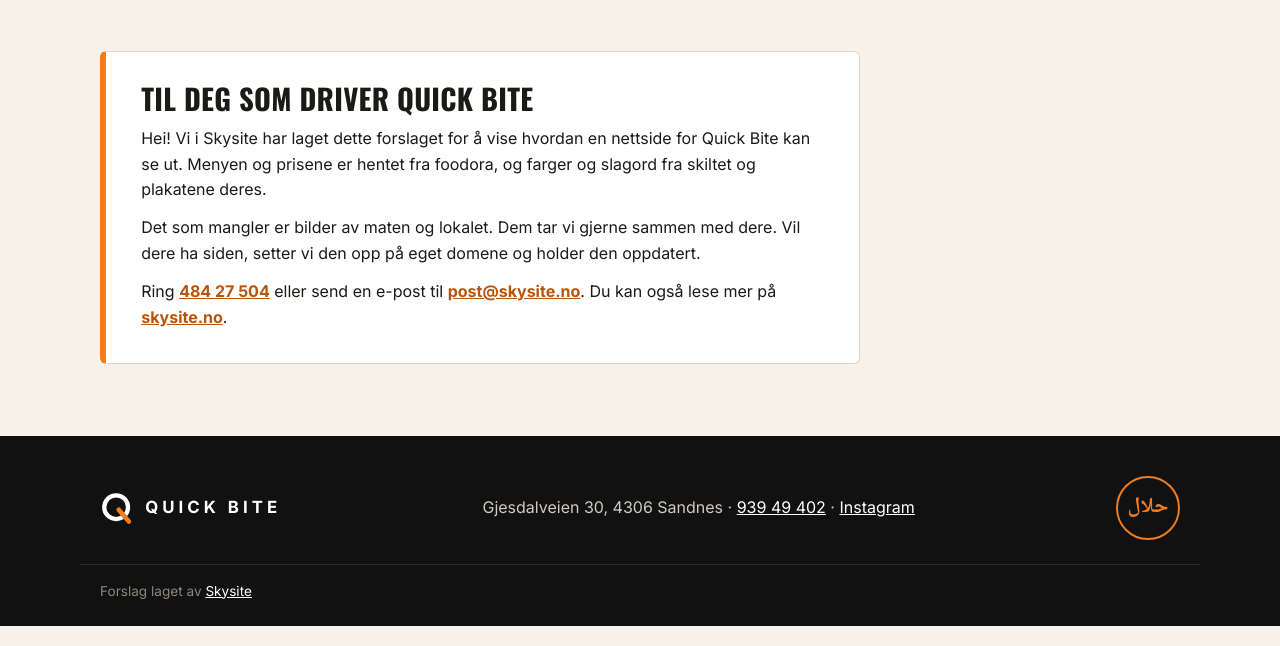
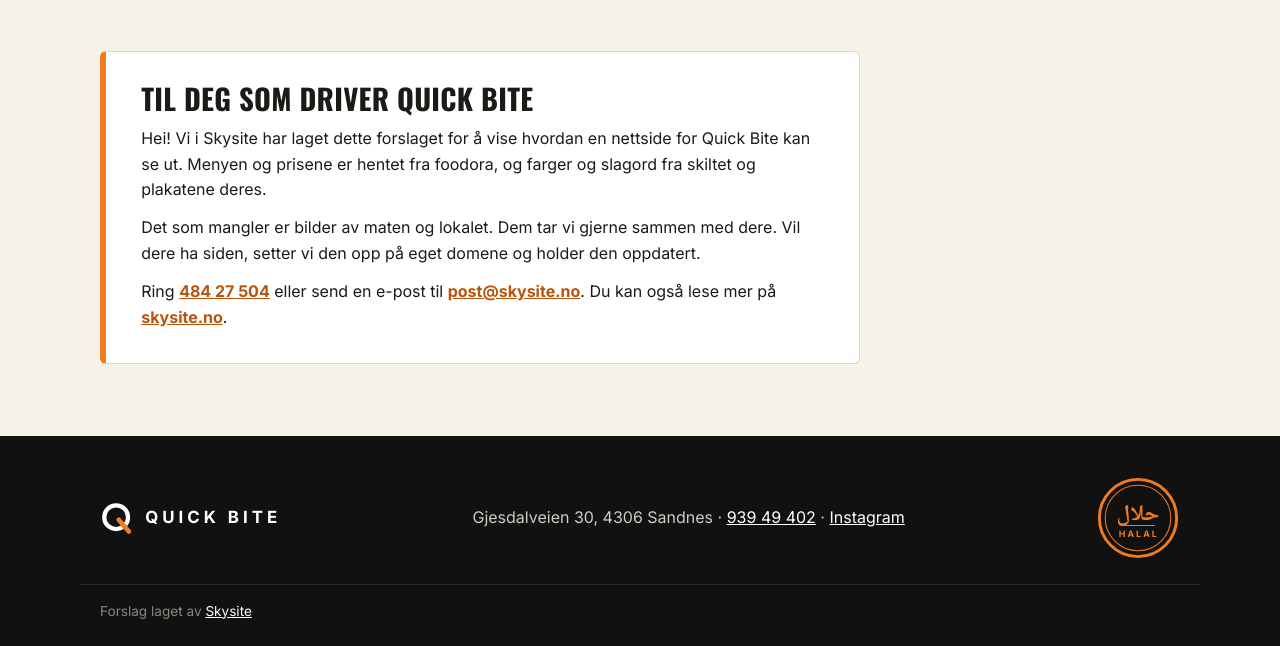
Before and after one commit to hazax123/quick-bite, a plain HTML site: page index.html in a window 1280 px wide. Shown: the part 2389-3035 px from the top of the page. Drawn offline with Linux system fonts and the light colour scheme.

Commit message:
Halal-merke: rund sirkel med حلال øverst og HALAL under
Co-Authored-By: Claude Opus 5.5 <noreply@anthropic.com>

```diff
--- a/index.html
+++ b/index.html
@@ -188,7 +188,7 @@
       <span>QUICK BITE</span>
     </div>
     <p>Gjesdalveien 30, 4306 Sandnes · <a href="tel:+4793949402">939 49 402</a> · <a href="https://www.instagram.com/quick.bite.sandnes/" target="_blank" rel="noopener">Instagram</a></p>
-    <p class="halal" role="img" aria-label="Halal"><span lang="ar" dir="rtl">حلال</span></p>
+    <svg class="halal" viewBox="0 0 100 100" role="img" aria-label="Halal"><circle cx="50" cy="50" r="46" fill="none" stroke="#f07c1f" stroke-width="3.5"/><circle cx="50" cy="50" r="39" fill="none" stroke="#f07c1f" stroke-width="1.2"/><text x="50" y="52" text-anchor="middle" lang="ar" direction="rtl" font-family="Geeza Pro, Noto Naskh Arabic, Noto Sans Arabic, Segoe UI, Tahoma, sans-serif" font-size="27" font-weight="700" fill="#f07c1f">حلال</text><line x1="30" y1="59" x2="70" y2="59" stroke="#f07c1f" stroke-width="1.2"/><text x="51" y="73" text-anchor="middle" font-family="Inter, Arial, sans-serif" font-size="10.5" font-weight="700" letter-spacing="2.5" fill="#f07c1f">HALAL</text></svg>
   </div>
   <div class="wrap made">Forslag laget av <a href="https://skysite.no" target="_blank" rel="noopener">Skysite</a></div>
 </footer>
--- a/style.css
+++ b/style.css
@@ -111,8 +111,7 @@ em{font-family:'Kaushan Script',cursive;font-style:normal;text-transform:none;co
 .foot-grid{display:flex;align-items:center;justify-content:space-between;gap:1rem 2rem;flex-wrap:wrap}
 .foot-logo{margin-right:0}
 .foot a{color:#fff}
-.halal{width:64px;height:64px;border:2.5px solid var(--orange);color:var(--orange);border-radius:50%;display:grid;place-items:center;flex:none}
-.halal span{font-family:"Geeza Pro","Noto Naskh Arabic","Noto Sans Arabic","Segoe UI",Tahoma,sans-serif;font-size:1.35rem;font-weight:700;line-height:1;letter-spacing:0}
+.halal{width:84px;height:84px;flex:none;display:block}
 .made{margin-top:1.5rem;padding-top:1rem;border-top:1px solid #2a2a2a;font-size:.85rem;color:#8d877e}
 
 .mbar{display:none}
```
